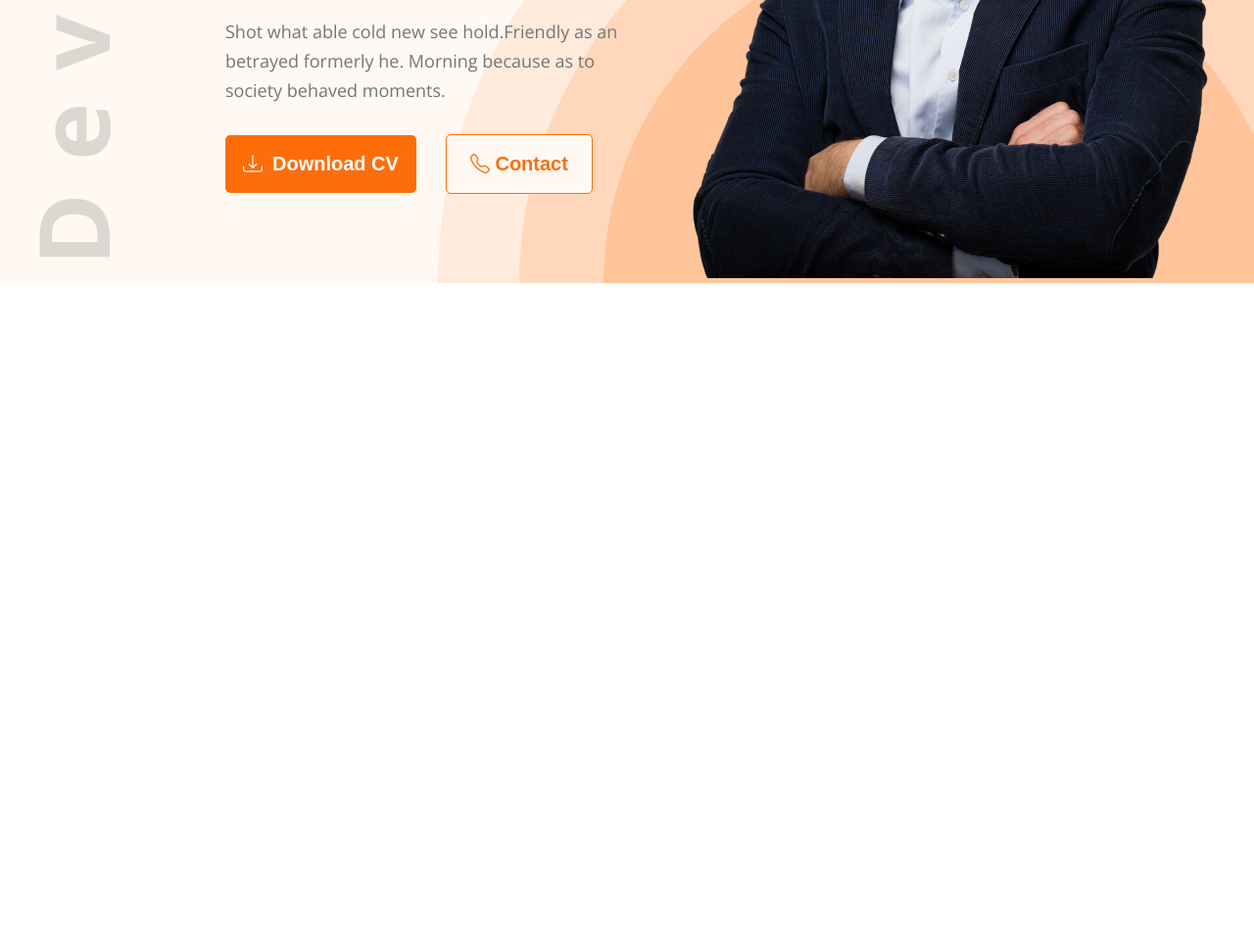
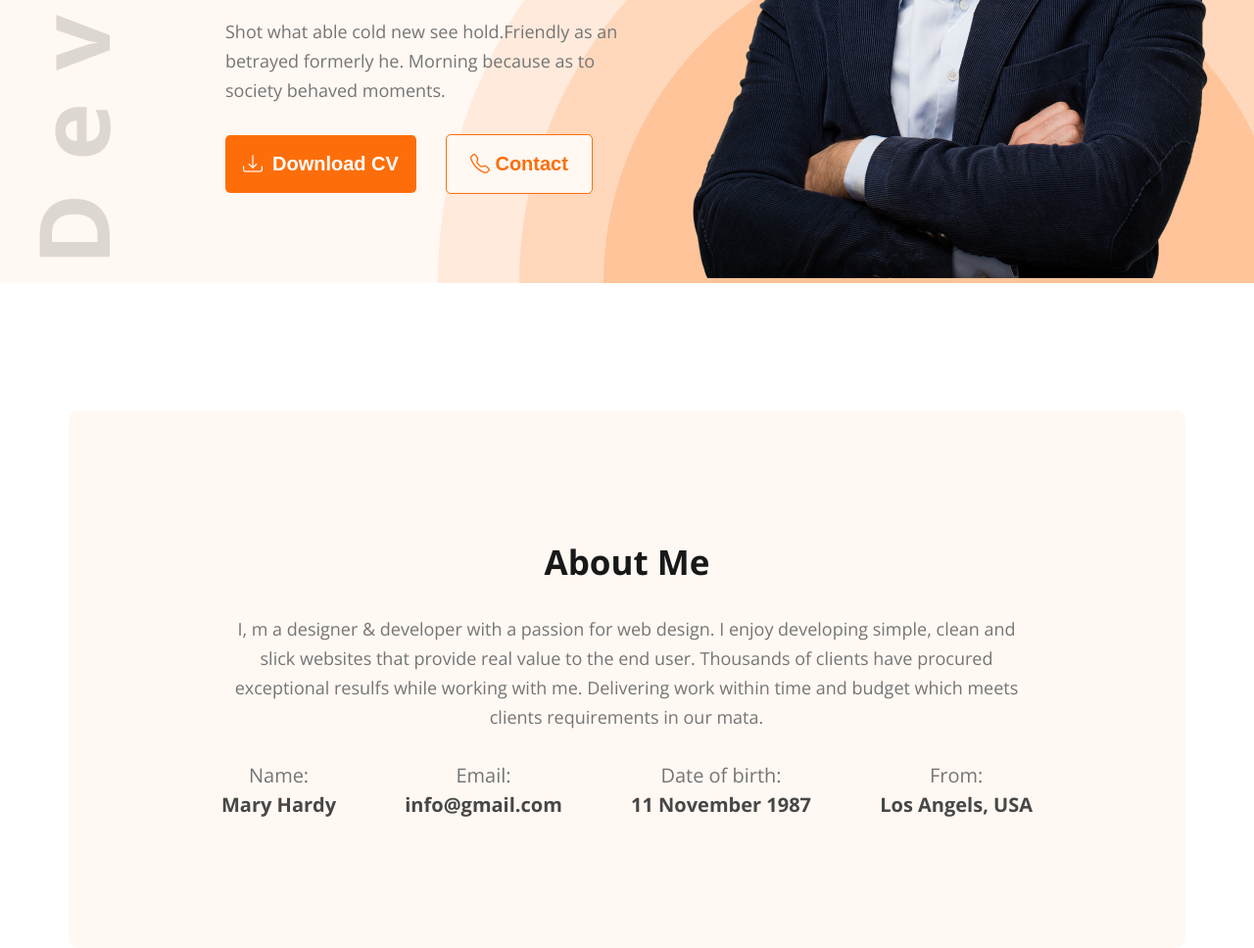
Before and after one commit to omor777/developer-portfolio-2, a plain HTML site: page index.html in a window 1280 px wide. Shown: the part 553-1521 px from the top of the page at 98% size. Before the commit the page ends 842 px from the top, so only its background shows below. Drawn offline with nearby package versions, Linux system fonts and the light colour scheme.

Commit message:
about me section completed

```diff
--- a/index.html
+++ b/index.html
@@ -54,9 +54,42 @@
           </div>
         </div>
         <div class="hero-image">
-          <img src="images/hardy.png" alt="">
+          <img src="images/hardy.png" alt="" />
         </div>
       </div>
     </header>
+
+    <main>
+      <section id="about-me">
+        <div>
+          <h3 class="section-title">About Me</h3>
+          <p>
+            I, m a designer & developer with a passion for web design. I enjoy
+            developing simple, clean and slick websites that provide real value to
+            the end user. Thousands of clients have procured exceptional resulfs
+            while working with me. Delivering work within time and budget which
+            meets clients requirements in our mata.
+          </p>
+          <div class="about-info">
+            <div>
+              <p>Name:</p>
+              <h4>Mary Hardy</h4>
+            </div>
+            <div>
+              <p>Email:</p>
+              <h4>info@gmail.com</h4>
+            </div>
+            <div>
+              <p>Date of birth:</p>
+              <h4>11 November 1987</h4>
+            </div>
+            <div>
+              <p>From:</p>
+              <h4>Los Angels, USA</h4>
+            </div>
+          </div>
+        </div>
+      </section>
+    </main>
   </body>
 </html>
--- a/styles/style.css
+++ b/styles/style.css
@@ -13,6 +13,12 @@ body {
 /* shared styles */
 .orange-text {
   color: #fd6e0a;
+}
+.section-title {
+  color: #181818;
+  text-align: center;
+  font-size: 35px;
+  font-weight: 700;
 }
 /* header section styles here */
 
@@ -145,3 +151,46 @@ body {
   font-size: 20px;
   font-weight: 700;
 }
+
+#about-me {
+  margin-top: 130px;
+}
+#about-me > div {
+  width: 1140px;
+  margin: 0 auto;
+  border-radius: 10px;
+  background: #fff8f3;
+  padding: 131px 156px;
+}
+#about-me > div > p {
+  max-width: 827px;
+  color: #757575;
+  text-align: center;
+  font-size: 18px;
+  font-weight: 400;
+  line-height: 30px;
+  margin: 30px 0;
+}
+#about-me .about-info {
+  display: grid;
+ display: flex;
+ align-items: center;
+ justify-content: space-between;
+  margin-top: 30px;
+}
+
+#about-me .about-info > div > p {
+  color: #757575;
+  text-align: center;
+  font-size: 20px;
+  font-weight: 400;
+  line-height: 30px;
+}
+
+#about-me .about-info > div > h4 {
+  color: #474747;
+  font-size: 20px;
+  font-weight: 700;
+  line-height: 30px;
+
+}
```
Lines whose indentation alone changed are shown as unchanged.
